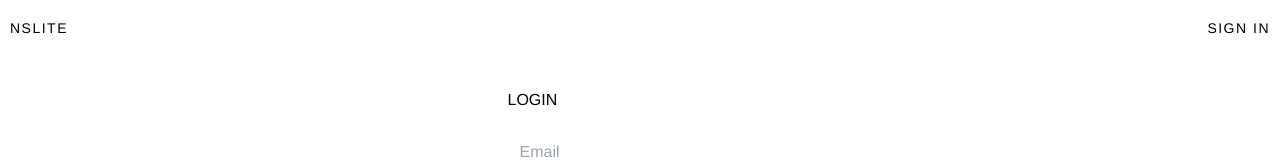
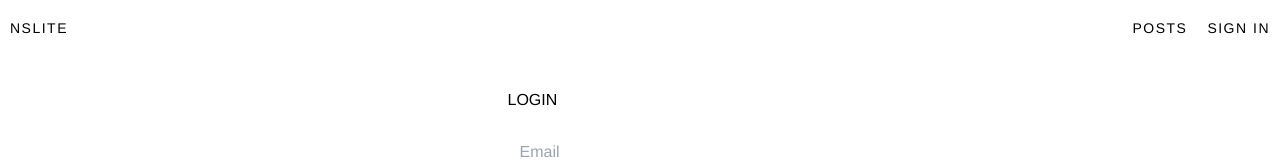
Before and after one commit to ncrmro/nextjs-sqlite, a Next.js app: page /login in a window 1280 px wide. Shown: the top 160 px of the page. Built offline with nearby package versions, Linux system fonts and the light colour scheme; no server answers.

Commit message:
feat: only show login button to signed out users

```diff
--- a/app/layout.tsx
+++ b/app/layout.tsx
@@ -2,6 +2,7 @@ import "./globals.css";
 import Link from "next/link";
 import React from "react";
 import "./global.css";
+import { useViewer } from "@/lib/auth";
 
 export const metadata = {
   title: "Vercel Postgres Demo with Kysely",
@@ -9,11 +10,12 @@ export const metadata = {
     "A simple Next.js app with Vercel Postgres as the database and Kysely as the ORM",
 };
 
-export default function RootLayout({
+export default async function RootLayout({
   children,
 }: {
   children: React.ReactNode;
 }) {
+  const viewer = await useViewer();
   return (
     <html lang="en">
       <body>
@@ -22,7 +24,8 @@ export default function RootLayout({
             <Link href="/">NSLITE</Link>
           </div>
           <div>
-            <Link href="/login">Sign in</Link>
+            <Link href="/posts">Posts</Link>
+            {!viewer && <Link href="/login">Sign in</Link>}
           </div>
         </nav>
         <main className="w-full flex-col items-center p-4">{children}</main>
```
